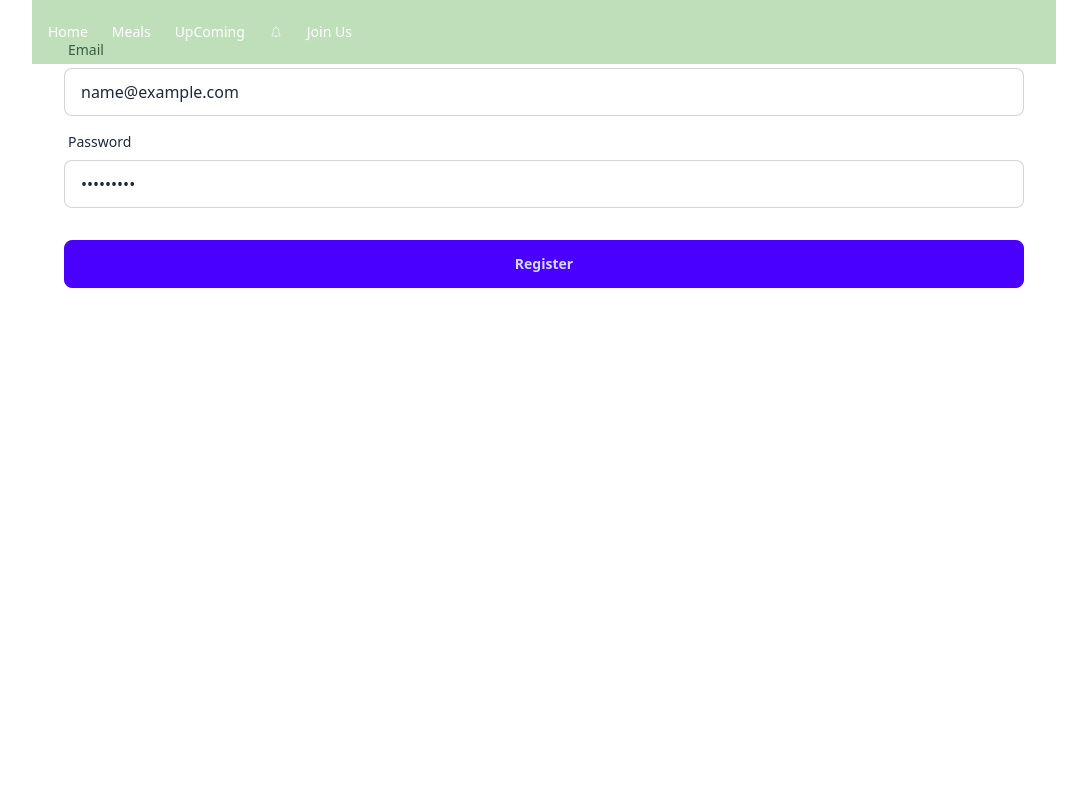
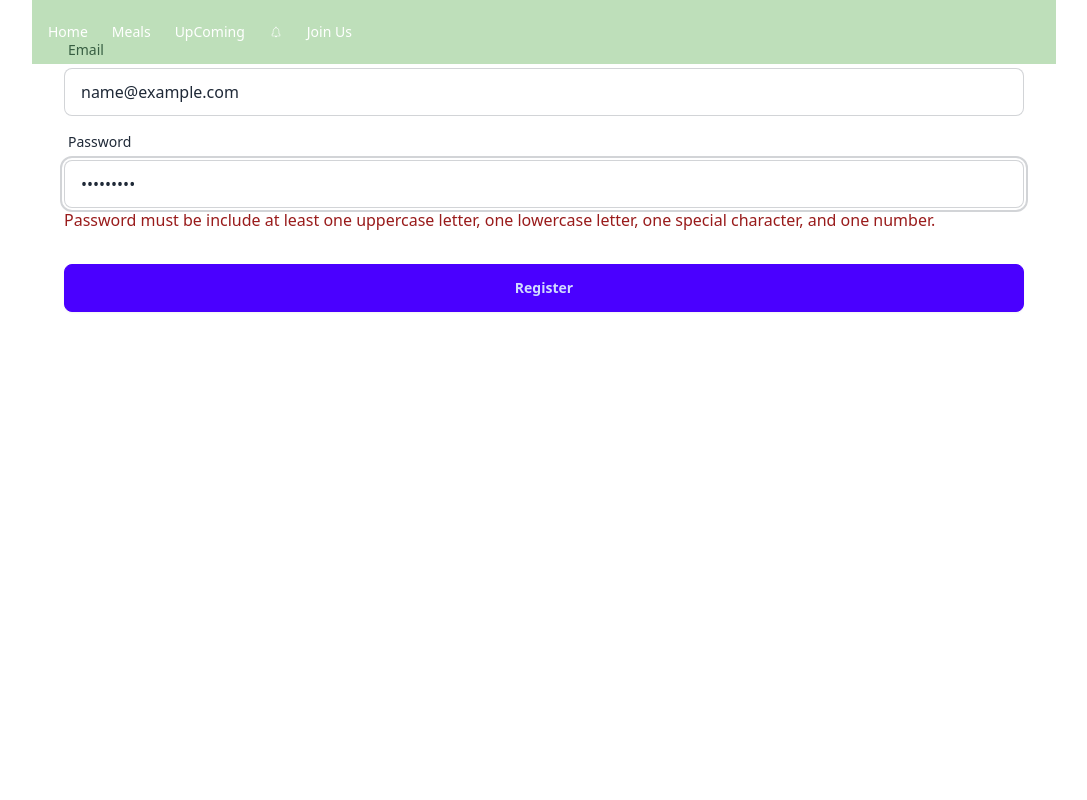
Before and after one commit to Jahid2121/unidine-hub-client, a React (Vite) app: page /register in a window 1280 px wide. Both pictures are taken after typing "name@example.com", "Sample123" into the empty fields and a click on the button "Register". Shown: the top 800 px of the page, without its empty margins (96-1183 px from the left). Built offline with nearby package versions, Linux system fonts and the light colour scheme.

Commit message:
Password validation update

```diff
--- a/src/pages/Register/Register.jsx
+++ b/src/pages/Register/Register.jsx
@@ -24,23 +24,45 @@ const Register = () => {
             name="email"
             {...register("email", { required: true })}
             className="input input-bordered"
-            required
           />
-          {errors.email && <span>This field is required</span>}
+          {errors.email && (
+            <span className="text-red-800">Email is required</span>
+          )}
         </div>
         <div className="form-control">
           <label className="label">
             <span className="label-text">Password</span>
           </label>
+
           <input
             type="password"
+            name="password"
+            {...register("password", {
+              required: true,
+              minLength: 6,
+              maxLength: 20,
+              pattern: /(?=.*[A-Z])(?=.*[!@#$&*])(?=.*[0-9])(?=.*[a-z])/,
+            })}
             placeholder="password"
-            name="password"
-            {...register("password")}
             className="input input-bordered"
-            required
           />
+          {errors.password?.type === "required" && (
+            <p className="text-red-800">Password is required</p>
+          )}
+          {errors.password?.type === "minLength" && (
+            <p className="text-red-800">
+              Password must be 6 or more characters
+            </p>
+          )}
+          {errors.password?.type === "maxLength" && (
+            <p className="text-red-800">Maximum password length exceeded</p>
+          )}
+          {errors.password?.type === "pattern" && (
+            <p className="text-red-800">
+              Password must be  include at least one uppercase letter, one lowercase letter, one special character, and one number.
 
+            </p>
+          )}
         </div>
         <div className="form-control mt-6">
           <button className="btn btn-primary">Register</button>
```
